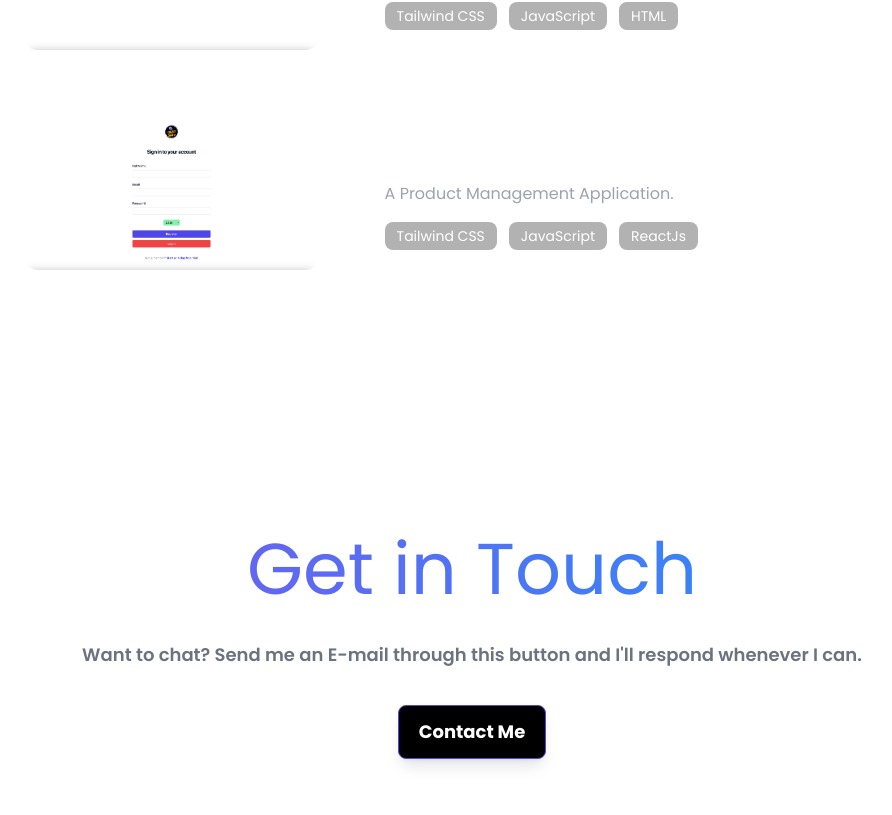
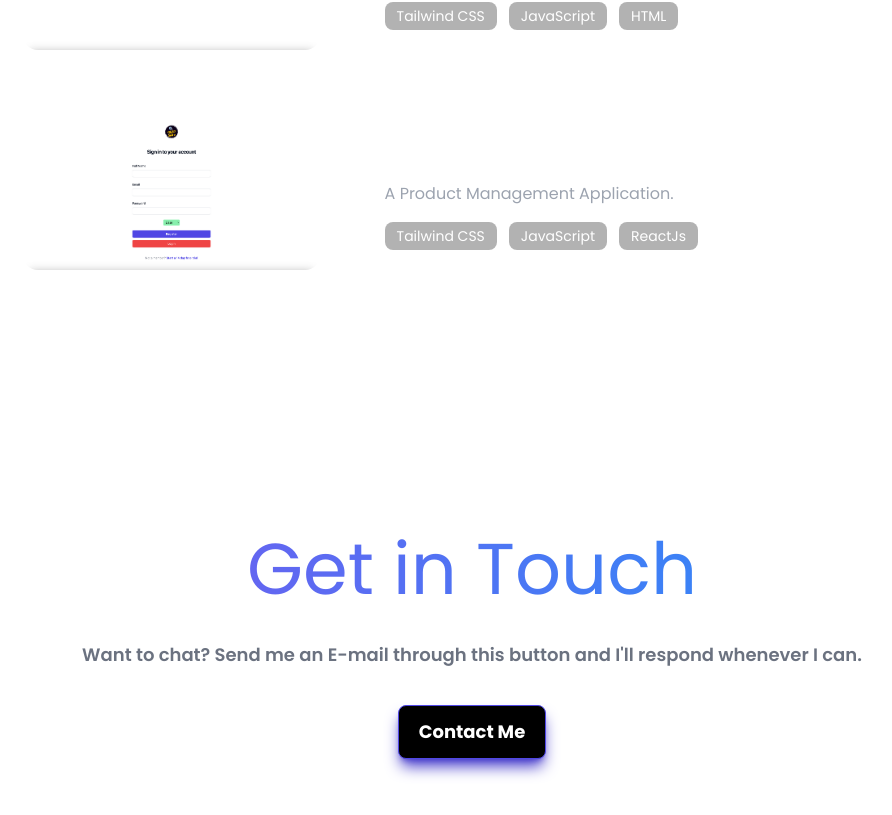
Before and after one commit to atikfaisalemon/my-portfolio, a React (Vite) app: page / in a window 1280 px wide. Shown: the part 2329-3144 px from the top of the page, without its empty margins (168-1060 px from the left). Built offline with nearby package versions, Linux system fonts and the light colour scheme.

Commit message:
feat-project tech update

```diff
--- a/src/components/Contact.jsx
+++ b/src/components/Contact.jsx
@@ -1,6 +1,3 @@
-import { div } from "framer-motion/client";
-import React from "react";
-
 const Contact = () => {
   return (
     <div
@@ -19,7 +16,7 @@ const Contact = () => {
         </p>
         <a
           href="mailto:atikfaisalemon@gmail.com"
-          className="text-nowrap rounded-lg border border-indigo-600 bg-black px-5 py-3 text-lg font-bold text-white shadow-lg "
+          className="text-nowrap rounded-lg border border-indigo-600 bg-black px-5 py-3 text-lg font-bold text-white shadow-lg shadow-indigo-700 transition-all duration-300 hover:-translate-y-2 hover:shadow-xl hover:shadow-indigo-600"
         >
           Contact Me
         </a>
--- a/src/components/Projects.jsx
+++ b/src/components/Projects.jsx
@@ -57,14 +57,14 @@ const ProjectCart = ({ project }) => {
             className="w-full max-w-[300px] cursor-pointer rounded-2xl transition-all duration-300 hover:scale-105"
           />
         </a>
-        <div className="flex flex-col gap-4 text-left w-full md:w-[60%]">
+        <div className="flex flex-col gap-4 md:text-left w-full md:w-[60%]">
           <h2 className="text-2xl font-bold text-white">{project.title}</h2>
           <p className="text-gray-400">{project.description}</p>
           <div className="flex flex-wrap gap-3">
             {project.tech.map((tech, index) => (
               <span
                 key={index}
-                className="bg-black/30 rounded-lg px-3 py-1 text-sm text-white"
+                className="bg-black/30 rounded-lg px-3 py-1 text-center text-sm text-white"
               >
                 {tech}
               </span>
```
